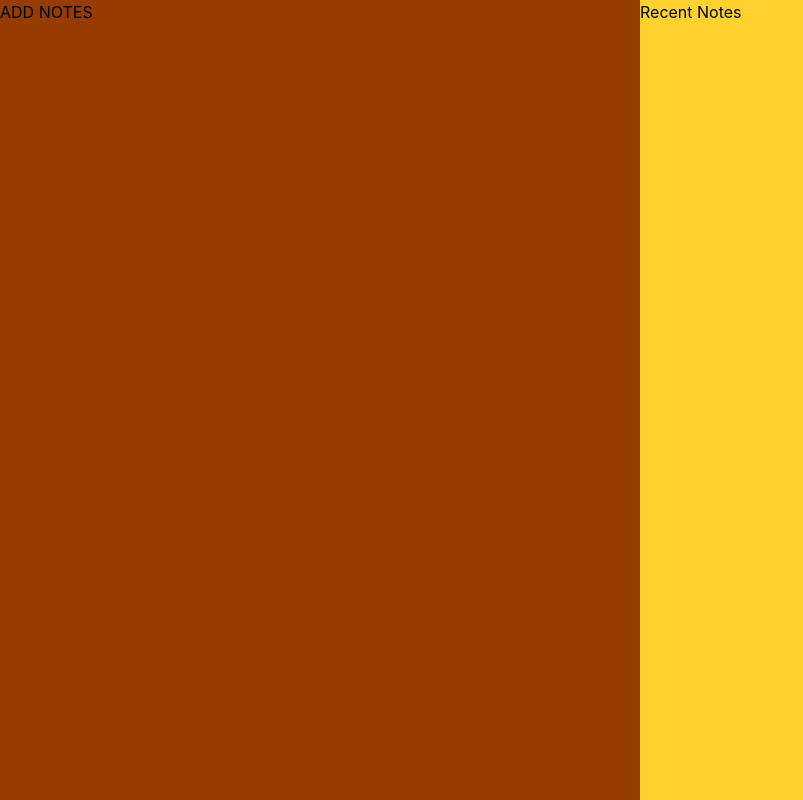
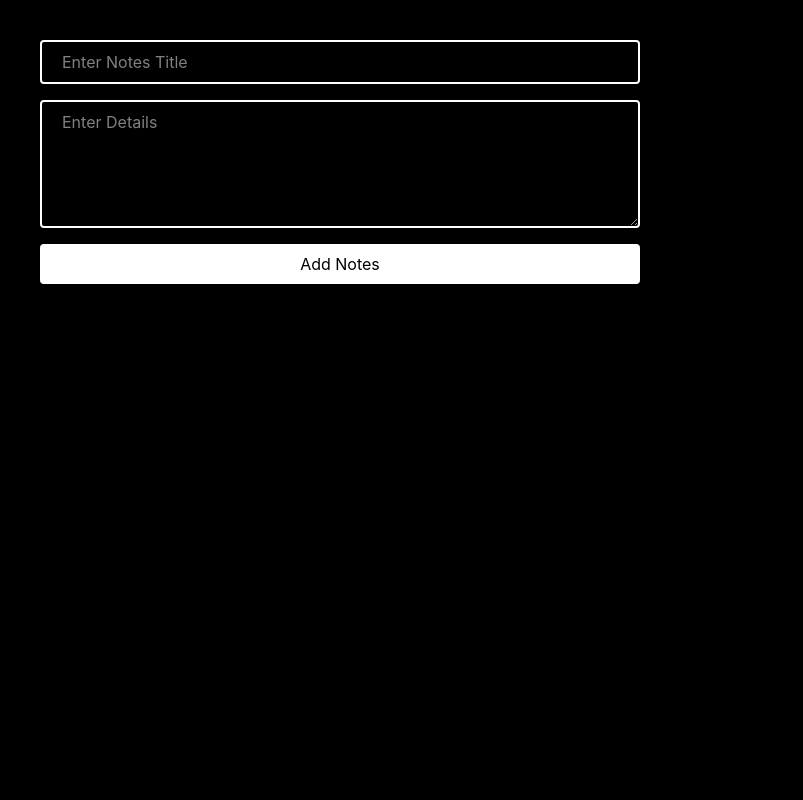
Before and after one commit to arslannaseer346/React-vite-projects-practice, a React (Vite) app in the folder 03 Notes App project using React + vite/: page / in a window 1280 px wide. Shown: the whole page, without its empty margins (0-803 px from the left). Built offline with nearby package versions, Linux system fonts and the light colour scheme.

Commit message:
notes structure created

```diff
--- a/03 Notes App project using React + vite/src/App.jsx
+++ b/03 Notes App project using React + vite/src/App.jsx
@@ -2,17 +2,15 @@ import React from 'react'
 
 const App = () => {
   return (
-    <div>
-      <div className=' flex w-full h-screen' >
-        <div className=' w-1/2 bg-amber-800'>
-          <h1>ADD NOTES</h1>
-          <form>
+    <div className='bg-black h-screen w-full text-white'>
+        <form className=' flex justify-between items-start p-10'>
+          <div className='w-1/2 flex flex-col items-start gap-4'>
+          <input type="text" className='w-full outline-none px-5 py-2 rounded border-2' placeholder='Enter Notes Title' />
+          <textarea  className='w-full outline-none h-32 flex items-start px-5 py-2 rounded  border-2' placeholder='Enter Details ' id=""></textarea>
+          <button className= 'w-full bg-white  outline-none text-black px-5 py-2 rounded '>Add Notes</button>
+          </div>
 
-          </form>
-        </div>
-        <div className='w-1/2 bg-amber-300'>Recent Notes</div>
-      </div>
-
+        </form>
     </div>
   )
 }
```
